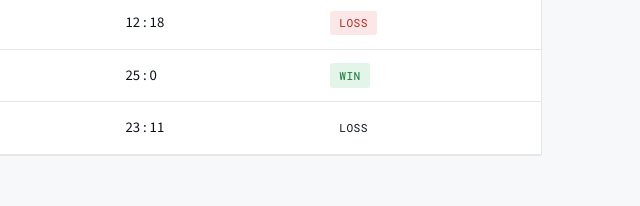
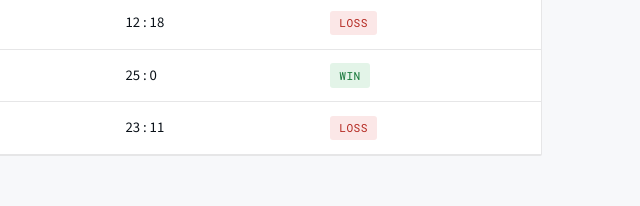
Before and after one commit to Mixalis86/ouwpc-website-2027, a plain HTML site: page index.html in a window 1280 px wide. Shown: the part 1906-2112 px from the top of the page, 640-1280 px from the left. Drawn offline with nearby package versions, Linux system fonts and the light colour scheme.

Commit message:
Update index.html

```diff
--- a/index.html
+++ b/index.html
@@ -155,7 +155,7 @@
           <tbody>
             <tr><td>14/10</td><td>M1</td><td>Cardiff</td><td>12 : 18</td><td><span class="tag tag-loss">Loss</span></td></tr>
             <tr><td>17/10</td><td>W1</td><td>Exeter</td><td>25 : 0</td><td><span class="tag tag-win">Win</span></td></tr>
-            <tr><td>17/10</td><td>M2</td><td>UEA</td><td>23 : 11</td><td><span class="tag loss">Loss</span></td></tr>
+            <tr><td>17/10</td><td>M2</td><td>UEA</td><td>23 : 11</td><td><span class="tag tag-loss">Loss</span></td></tr>
           </tbody>
         </table>
       </div>
```
